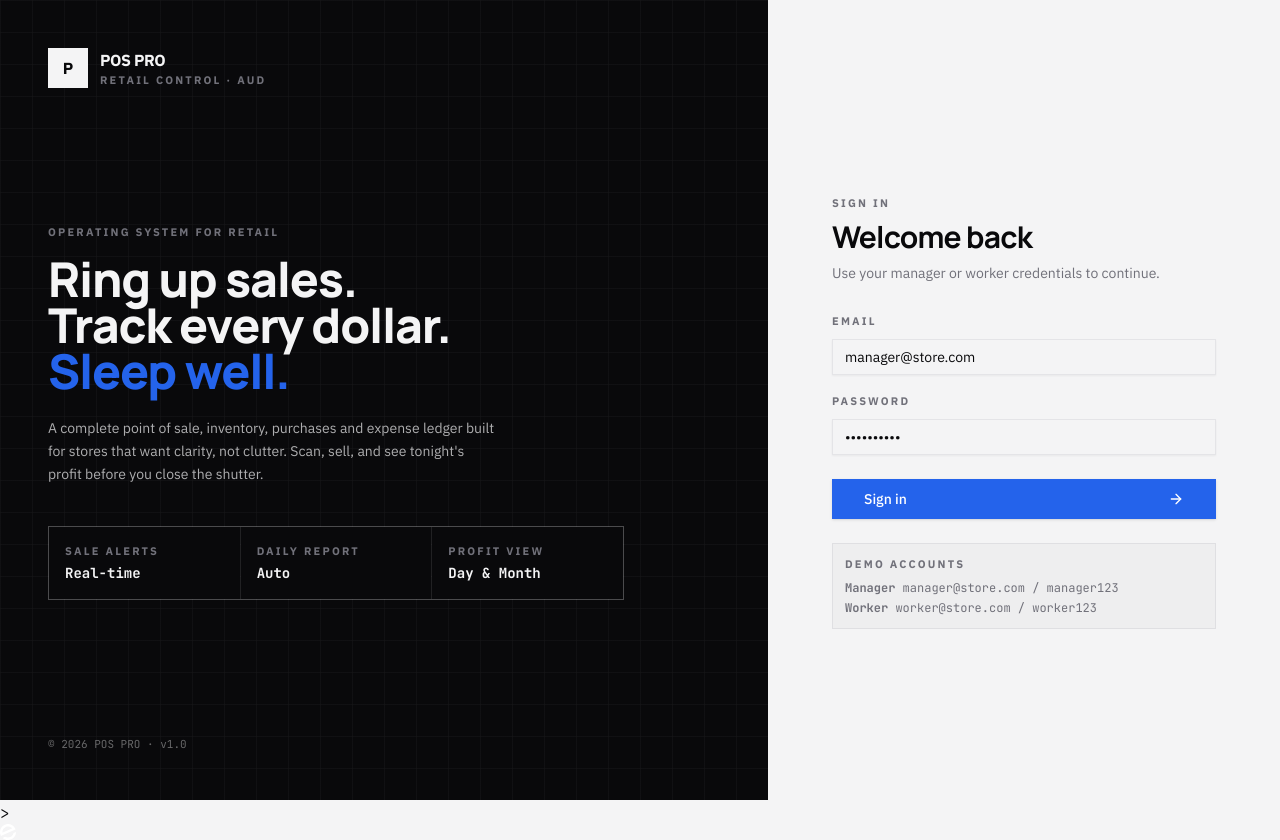
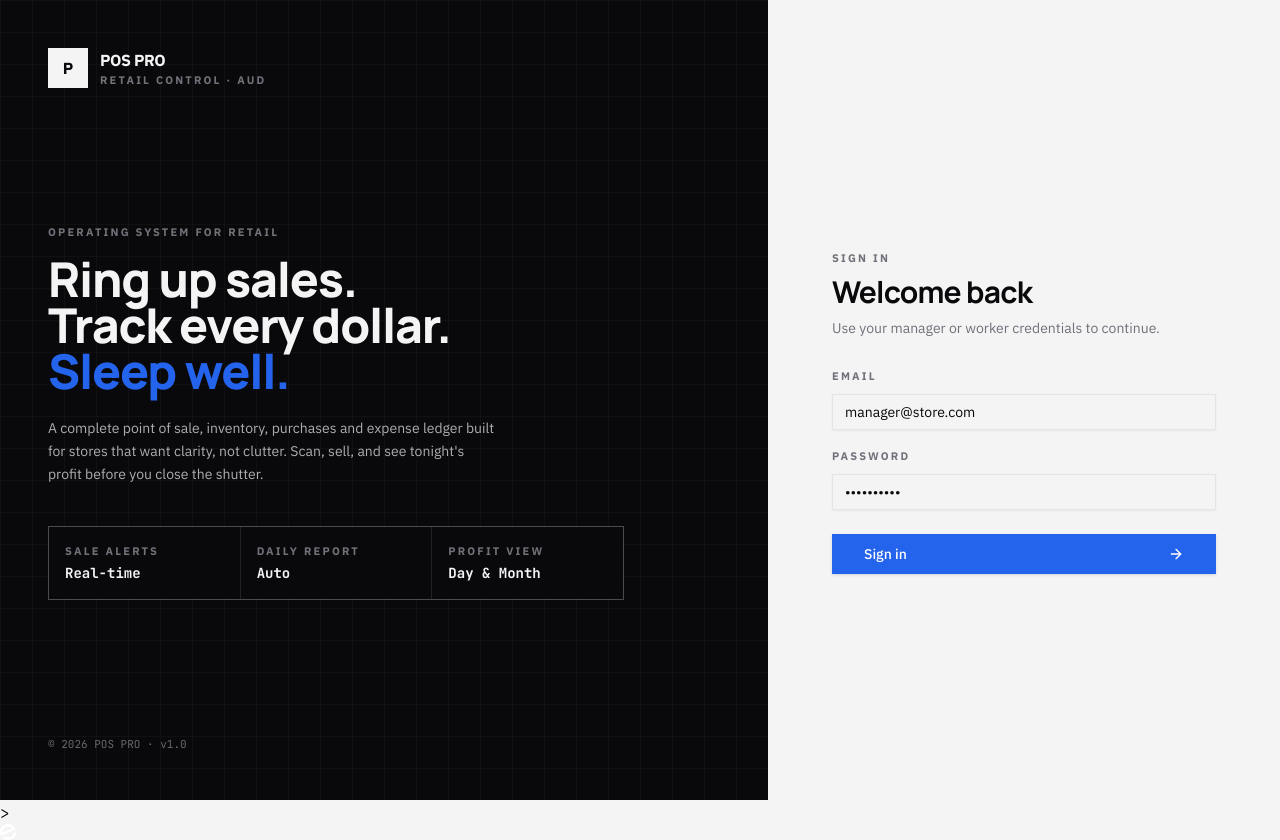
Before and after one commit to ayeshabdul1011/SmartPos, a React (Create React App) app in the folder frontend/: page /login in a window 1280 px wide. Built offline with nearby package versions, Linux system fonts and the light colour scheme; no server answers.

Commit message:
Remove Demo Accounts from Login page

```diff
--- a/frontend/src/pages/Login.jsx
+++ b/frontend/src/pages/Login.jsx
@@ -136,13 +136,7 @@ export default function Login() {
             <ArrowRight className="h-4 w-4" />
           </Button>
 
-          <div className="rounded-sm border bg-secondary/40 p-3 text-xs text-muted-foreground">
-            <div className="label-cap mb-2 text-[10px]">Demo accounts</div>
-            <div className="mono space-y-1">
-              <div><strong>Manager</strong> manager@store.com / manager123</div>
-              <div><strong>Worker</strong> worker@store.com / worker123</div>
-            </div>
-          </div>
+
         </form>
       </div>
     </div>
```
